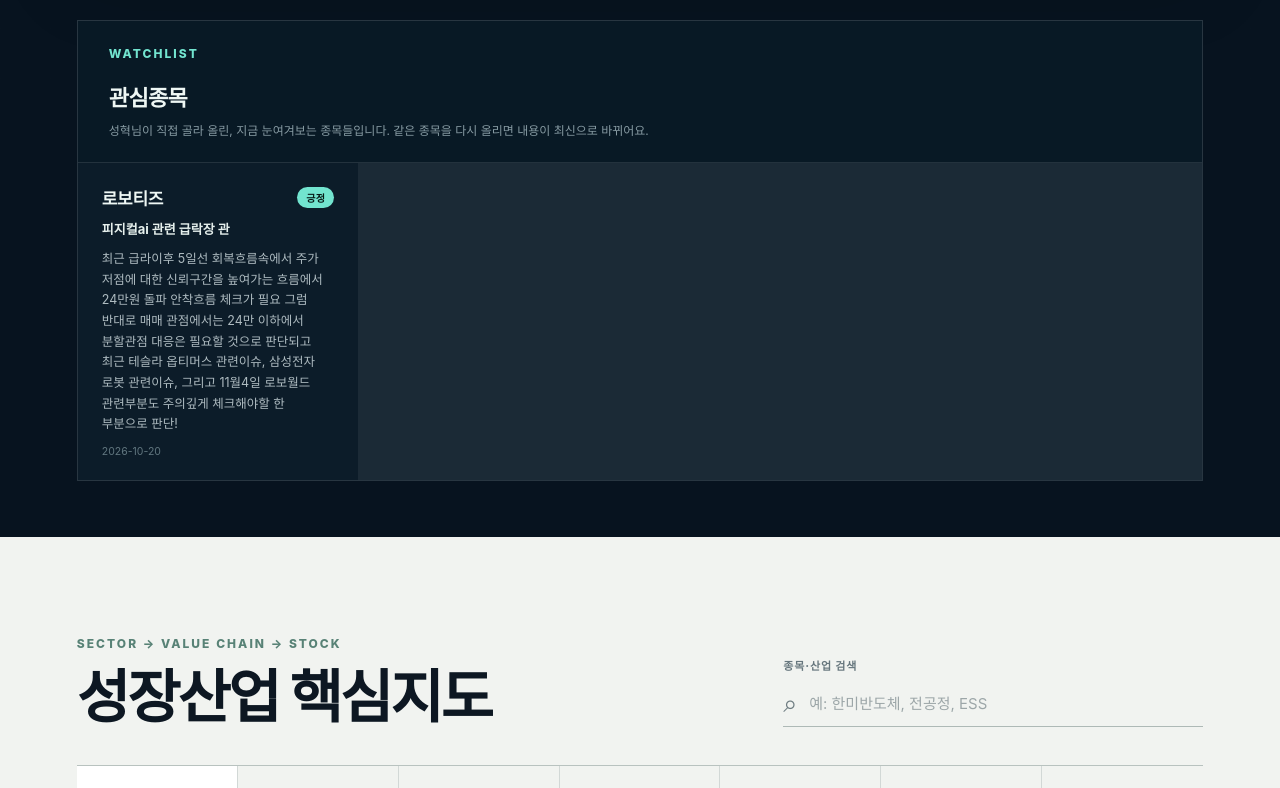
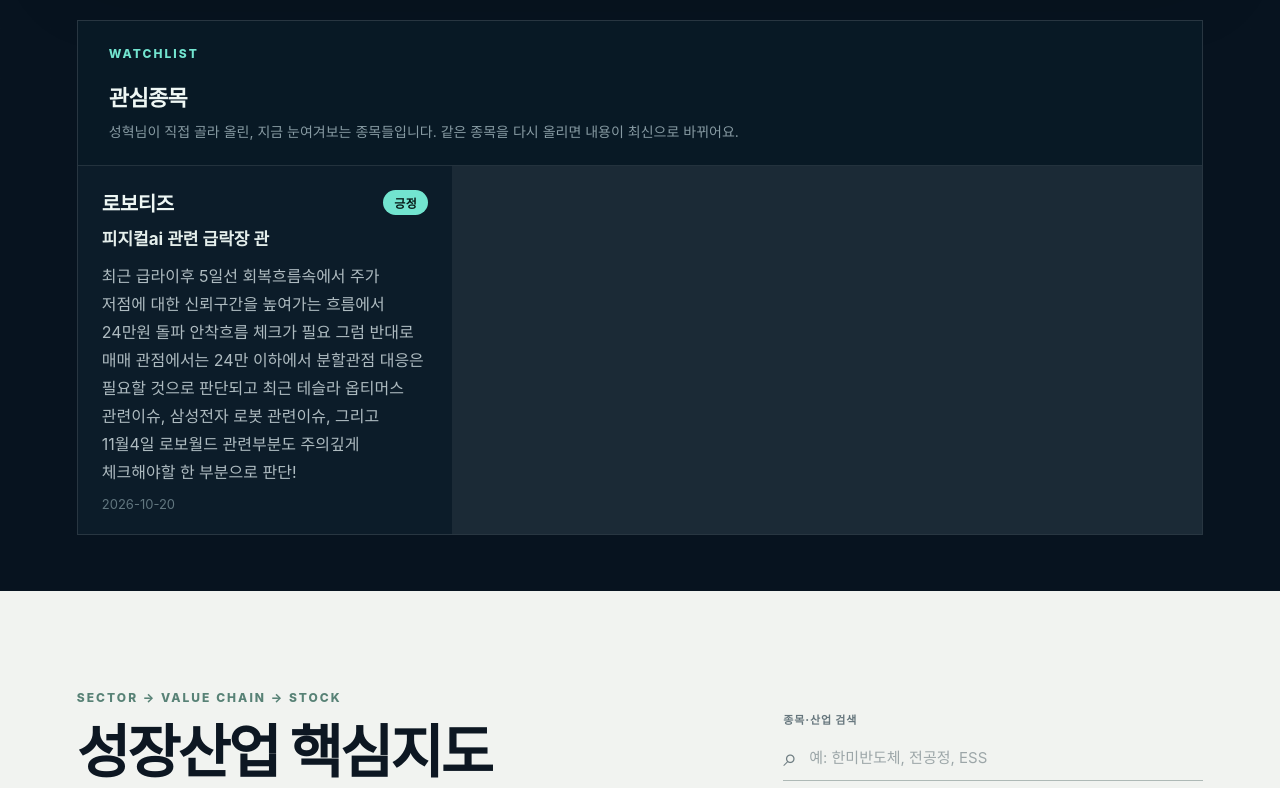
Before and after one commit to addroo003-coder/STOCK, a Next.js app in the folder stock-atlas-source/: page / in a window 1280 px wide. Shown: the part 672-1460 px from the top of the page. Built offline with nearby package versions, Linux system fonts and the light colour scheme.

Commit message:
Add files via upload

```diff
--- a/stock-atlas-source/app/globals.css
+++ b/stock-atlas-source/app/globals.css
@@ -65,19 +65,19 @@ legend b { margin-left: 5px; color: var(--mint); }
 .watchlist-panel { margin-top: 22px; border: 1px solid rgba(255,255,255,.13); background: rgba(11,28,41,.72); }
 .watchlist-heading { padding: 26px 31px 22px; border-bottom: 1px solid rgba(255,255,255,.11); }
 .watchlist-heading h3 { margin: 0; font-size: 22px; letter-spacing: -.03em; }
-.watchlist-heading > div > span { display: block; margin-top: 9px; color: #879ba3; font-size: 12px; line-height: 1.6; max-width: 640px; }
-.watchlist-grid { display: grid; grid-template-columns: repeat(auto-fill, minmax(260px, 1fr)); gap: 1px; background: rgba(255,255,255,.08); }
+.watchlist-heading > div > span { display: block; margin-top: 9px; color: #879ba3; font-size: 14px; line-height: 1.6; max-width: 640px; }
+.watchlist-grid { display: grid; grid-template-columns: repeat(auto-fill, minmax(320px, 1fr)); gap: 1px; background: rgba(255,255,255,.08); }
 .watchlist-card { display: flex; flex-direction: column; align-items: stretch; gap: 10px; padding: 22px 24px; background: rgba(11,28,41,.92); border: 0; color: inherit; text-align: left; cursor: pointer; }
 .watchlist-card:hover { background: rgba(114,228,207,.07); }
 .watchlist-card-top { display: flex; align-items: center; justify-content: space-between; gap: 10px; }
-.watchlist-card-top strong { font-size: 17px; letter-spacing: -.02em; }
-.watchlist-badge { flex: 0 0 auto; padding: 3px 9px; border-radius: 20px; font-size: 10px; font-weight: 750; letter-spacing: .02em; }
+.watchlist-card-top strong { font-size: 20px; letter-spacing: -.02em; }
+.watchlist-badge { flex: 0 0 auto; padding: 4px 11px; border-radius: 20px; font-size: 12px; font-weight: 750; letter-spacing: .02em; }
 .watchlist-badge.direction-긍정 { color: #071a17; background: var(--mint); }
 .watchlist-badge.direction-중립 { color: #a8b5b9; background: rgba(255,255,255,.1); }
 .watchlist-badge.direction-부정 { color: #4a0f14; background: #ff8e9f; }
-.watchlist-headline { margin: 0; color: #e5efec; font-size: 13px; font-weight: 700; line-height: 1.5; word-break: keep-all; }
-.watchlist-body { margin: 0; flex: 1; color: #aebbc0; font-size: 12.5px; line-height: 1.65; white-space: pre-wrap; word-break: keep-all; }
-.watchlist-date { color: #61767f; font-size: 10.5px; }
+.watchlist-headline { margin: 0; color: #e5efec; font-size: 17px; font-weight: 700; line-height: 1.5; word-break: keep-all; }
+.watchlist-body { margin: 0; flex: 1; color: #aebbc0; font-size: 16px; line-height: 1.75; white-space: pre-wrap; word-break: keep-all; }
+.watchlist-date { color: #61767f; font-size: 13px; }
 .watchlist-empty { margin: 0; padding: 34px 31px; color: #7f939b; font-size: 13px; }
 
 .atlas { max-width: 1624px; margin: 0 auto; padding: 100px clamp(22px, 6vw, 92px) 120px; }
```
